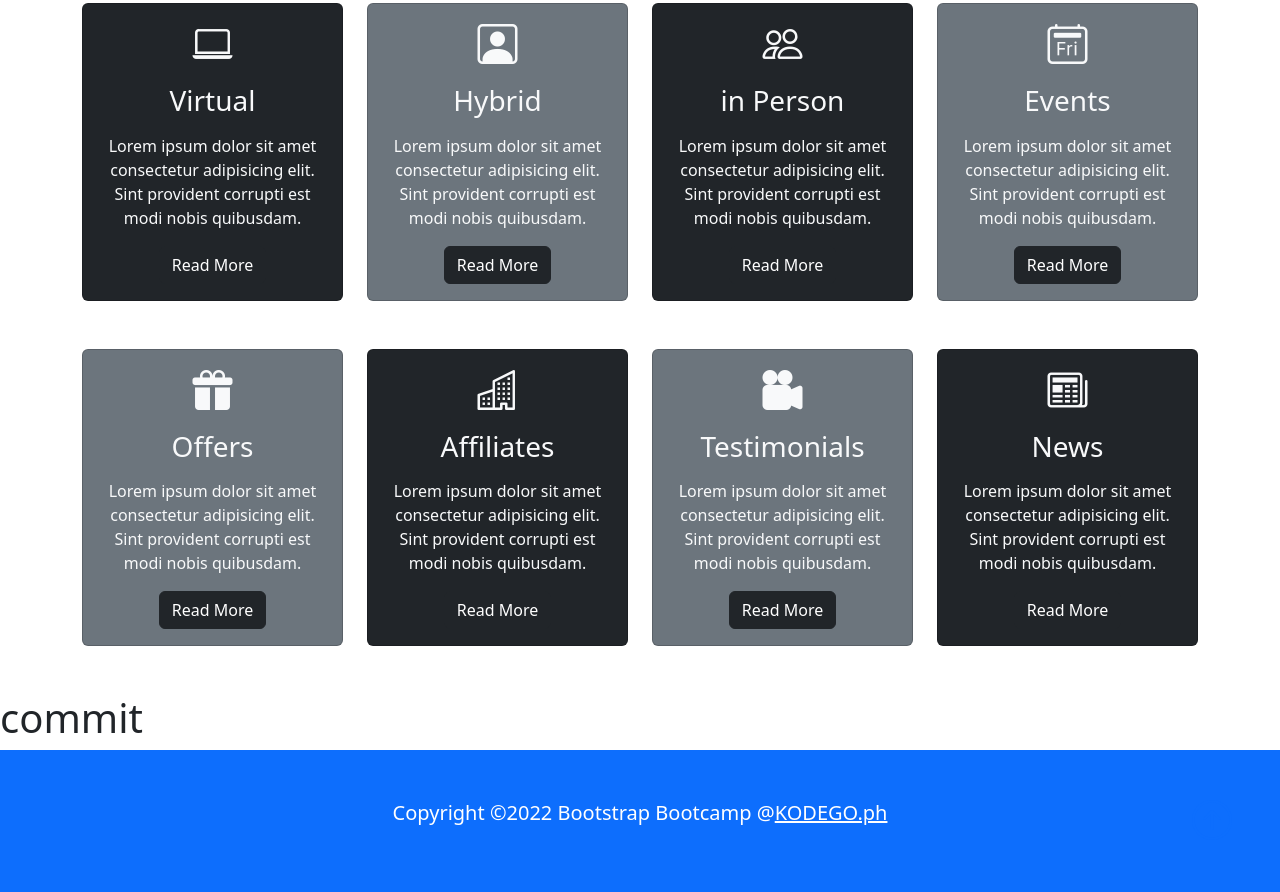
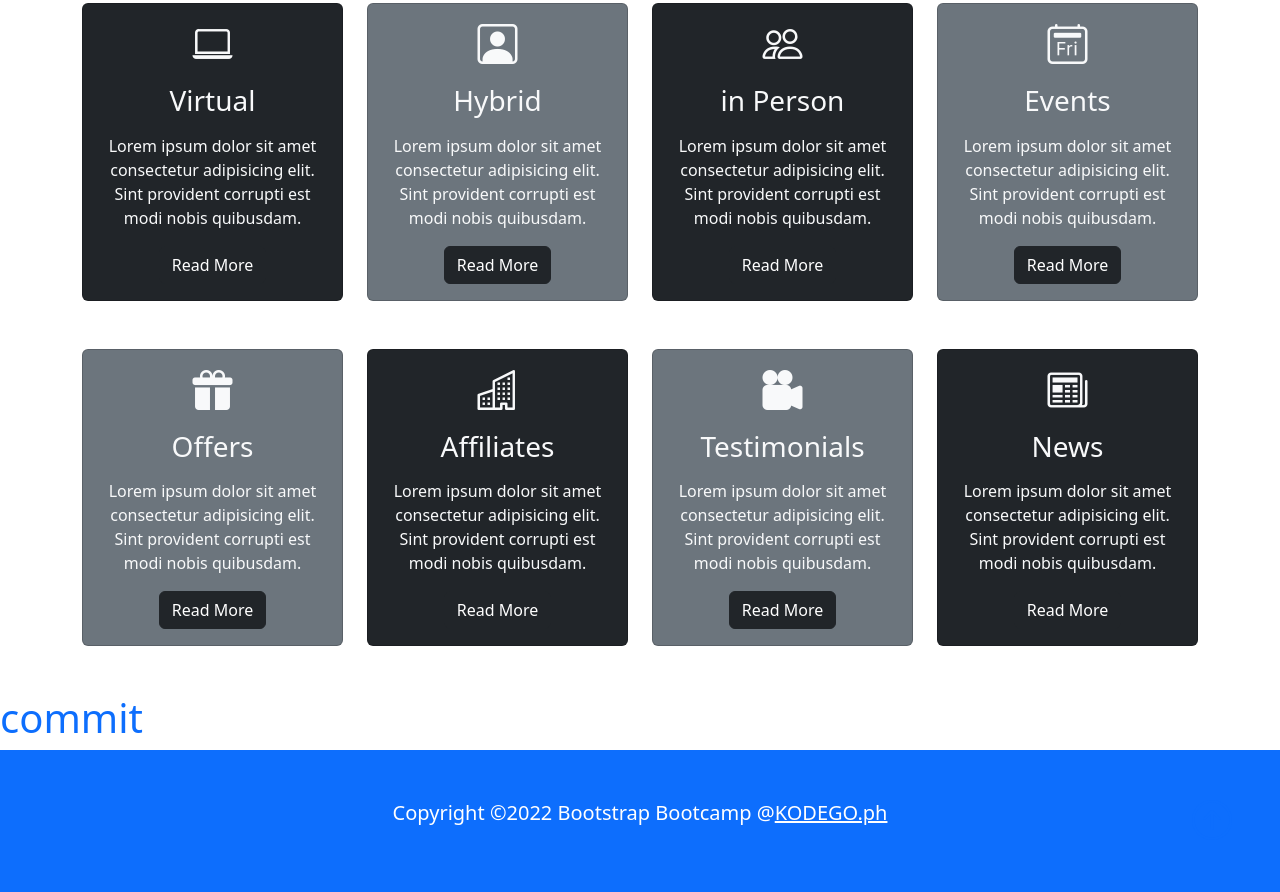
Before and after one commit to MarjBalasabas/Test, a plain HTML site: page index.html in a window 1280 px wide. Shown: the part 585-1477 px from the top of the page. Drawn offline with nearby package versions, Linux system fonts and the light colour scheme.

Commit message:
modified:   index.html

```diff
--- a/index.html
+++ b/index.html
@@ -190,7 +190,7 @@
         </div>
     </section>
 
-    <h1>commit</h1>
+    <h1 class="text-primary">commit</h1>
 
     <!---FOOTER--->
     <footer class="p-5 bg-primary text-white text-center position-relative">
```
